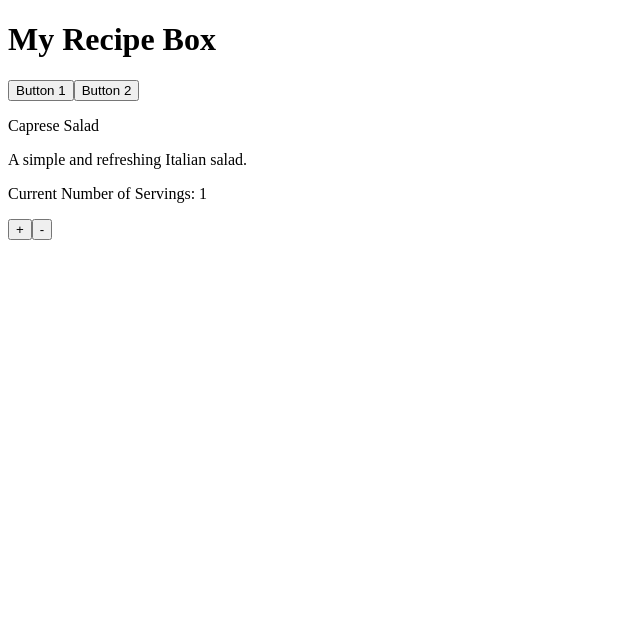
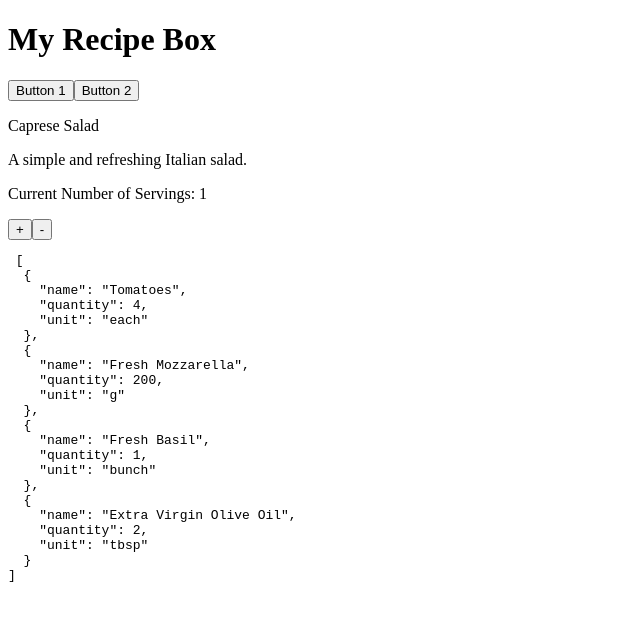
Before and after one commit to RichBurman/smart-recipe-box, an Angular app: page / in a window 1280 px wide. Shown: the top 620 px of the page, without its empty margins (0-640 px from the left). Built offline with nearby package versions, Linux system fonts and the light colour scheme.

Commit message:
add adjustedIngredients computation to reflect serving changes; include JsonPipe in app component

```diff
--- a/src/app/app.component.html
+++ b/src/app/app.component.html
@@ -9,3 +9,5 @@
 
 <button (click)="increment()">+</button>
 <button (click)="decrement()">-</button>
+
+<pre> {{ adjustedIngredients() | json }}</pre>
--- a/src/app/app.component.ts
+++ b/src/app/app.component.ts
@@ -1,12 +1,13 @@
-import { Component, signal } from '@angular/core';
+import { Component, computed, signal } from '@angular/core';
 import { RouterOutlet } from '@angular/router';
 import { RecipeModel } from './models';
 import { MOCK_RECIPES } from './mock-recipes';
+import { JsonPipe } from '@angular/common';
 
 @Component({
   selector: 'app-root',
   standalone: true,
-  imports: [RouterOutlet],
+  imports: [RouterOutlet, JsonPipe],
   templateUrl: './app.component.html',
   styleUrl: './app.component.css'
 })
@@ -15,6 +16,16 @@ export class AppComponent {
   protected recipe = signal(MOCK_RECIPES[1]);
 
   protected serving = signal(1);
+
+  protected readonly adjustedIngredients = computed(() => {
+    const ingredient = this.recipe().ingredients
+    return ingredient.map(ing => {
+      return {
+        ...ing,
+        quantity: ing.quantity * this.serving()
+      };
+    });
+  });
 
   protected button1() {
     console.log('First Button clicked!')
```
